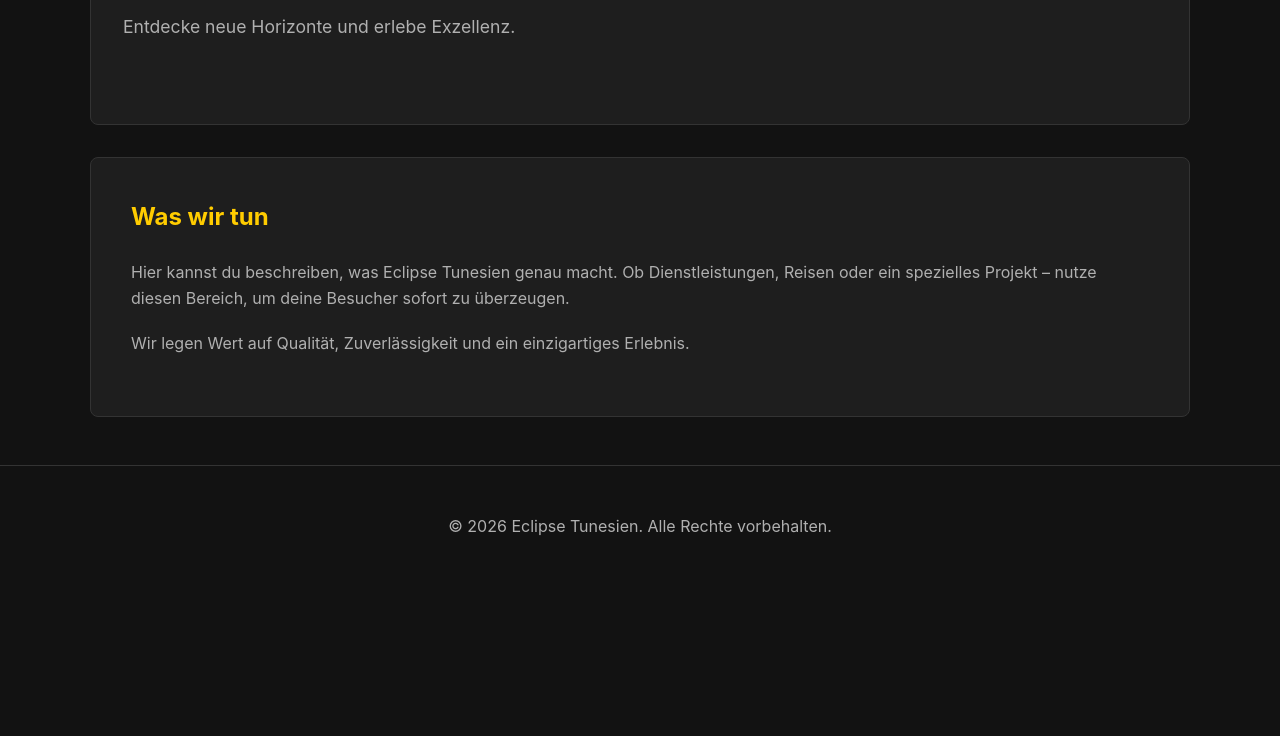
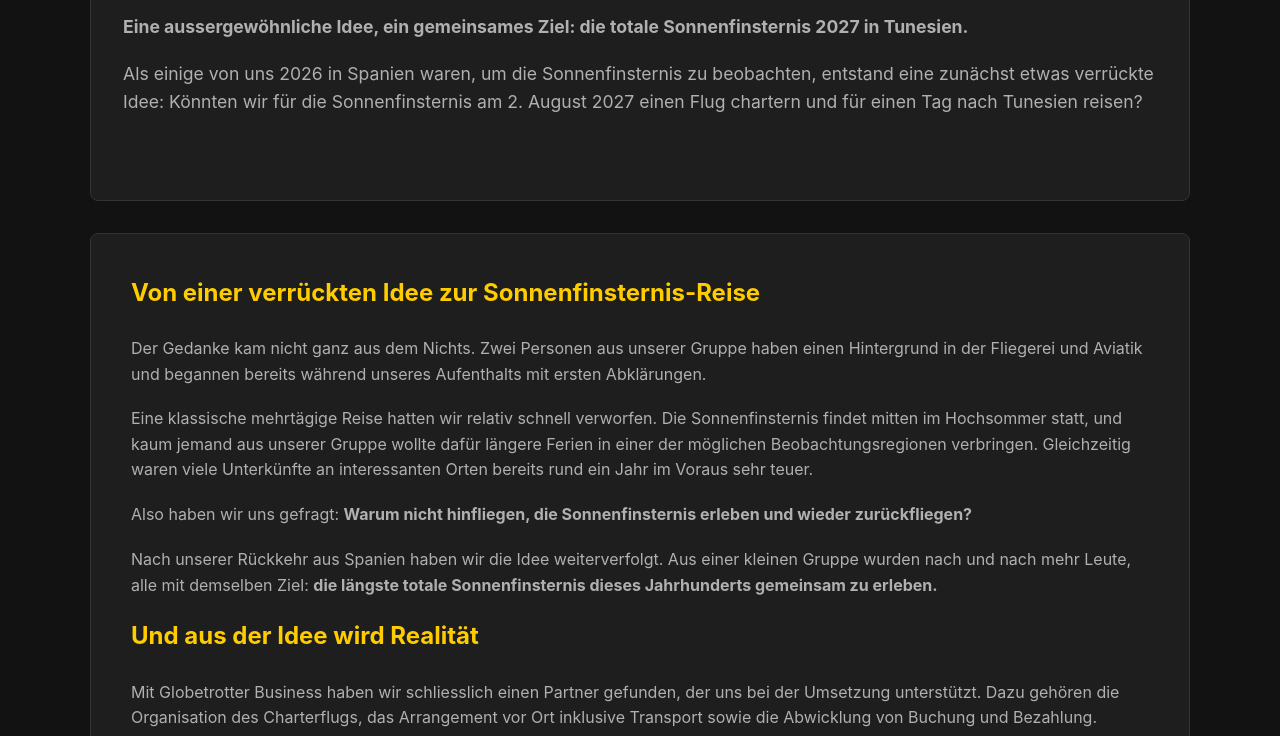
Before and after one commit to Baernergigu/eclipse-tunesien, a plain HTML site: page index.html in a window 1280 px wide. Shown: the part 244-980 px from the top of the page. Before the commit the page ends 850 px from the top, so only its background shows below. Drawn offline with Linux system fonts and the light colour scheme.

Commit message:
Revise homepage content to highlight the upcoming total solar eclipse in 2027 and detail the journey from idea to reality.

```diff
--- a/index.html
+++ b/index.html
@@ -21,13 +21,21 @@
     <main>
         <section class="hero">
             <h1>Willkommen bei Eclipse Tunesien</h1>
-            <p>Entdecke neue Horizonte und erlebe Exzellenz.</p>
+            <p><strong>Eine aussergewöhnliche Idee, ein gemeinsames Ziel: die totale Sonnenfinsternis 2027 in Tunesien.</strong></p>
+            <p>Als einige von uns 2026 in Spanien waren, um die Sonnenfinsternis zu beobachten, entstand eine zunächst etwas verrückte Idee: Könnten wir für die Sonnenfinsternis am 2. August 2027 einen Flug chartern und für einen Tag nach Tunesien reisen?</p>
         </section>
 
         <section class="content-card">
-            <h2>Was wir tun</h2>
-            <p>Hier kannst du beschreiben, was Eclipse Tunesien genau macht. Ob Dienstleistungen, Reisen oder ein spezielles Projekt – nutze diesen Bereich, um deine Besucher sofort zu überzeugen.</p>
-            <p>Wir legen Wert auf Qualität, Zuverlässigkeit und ein einzigartiges Erlebnis.</p>
+            <h2>Von einer verrückten Idee zur Sonnenfinsternis-Reise</h2>
+            <p>Der Gedanke kam nicht ganz aus dem Nichts. Zwei Personen aus unserer Gruppe haben einen Hintergrund in der Fliegerei und Aviatik und begannen bereits während unseres Aufenthalts mit ersten Abklärungen.</p>
+            <p>Eine klassische mehrtägige Reise hatten wir relativ schnell verworfen. Die Sonnenfinsternis findet mitten im Hochsommer statt, und kaum jemand aus unserer Gruppe wollte dafür längere Ferien in einer der möglichen Beobachtungsregionen verbringen. Gleichzeitig waren viele Unterkünfte an interessanten Orten bereits rund ein Jahr im Voraus sehr teuer.</p>
+            <p>Also haben wir uns gefragt: <strong>Warum nicht hinfliegen, die Sonnenfinsternis erleben und wieder zurückfliegen?</strong></p>
+            <p>Nach unserer Rückkehr aus Spanien haben wir die Idee weiterverfolgt. Aus einer kleinen Gruppe wurden nach und nach mehr Leute, alle mit demselben Ziel: <strong>die längste totale Sonnenfinsternis dieses Jahrhunderts gemeinsam zu erleben.</strong></p>
+
+            <h2>Und aus der Idee wird Realität</h2>
+            <p>Mit Globetrotter Business haben wir schliesslich einen Partner gefunden, der uns bei der Umsetzung unterstützt. Dazu gehören die Organisation des Charterflugs, das Arrangement vor Ort inklusive Transport sowie die Abwicklung von Buchung und Bezahlung.</p>
+            <p>Und damit sind wir heute hier:</p>
+            <p><strong>Weniger als vier Monate nach der ersten Idee können wir eine Reise nach Sfax in Tunesien anbieten, um die totale Sonnenfinsternis möglichst nahe an der Zentrallinie zu erleben.</strong></p>
         </section>
     </main>
 
```
